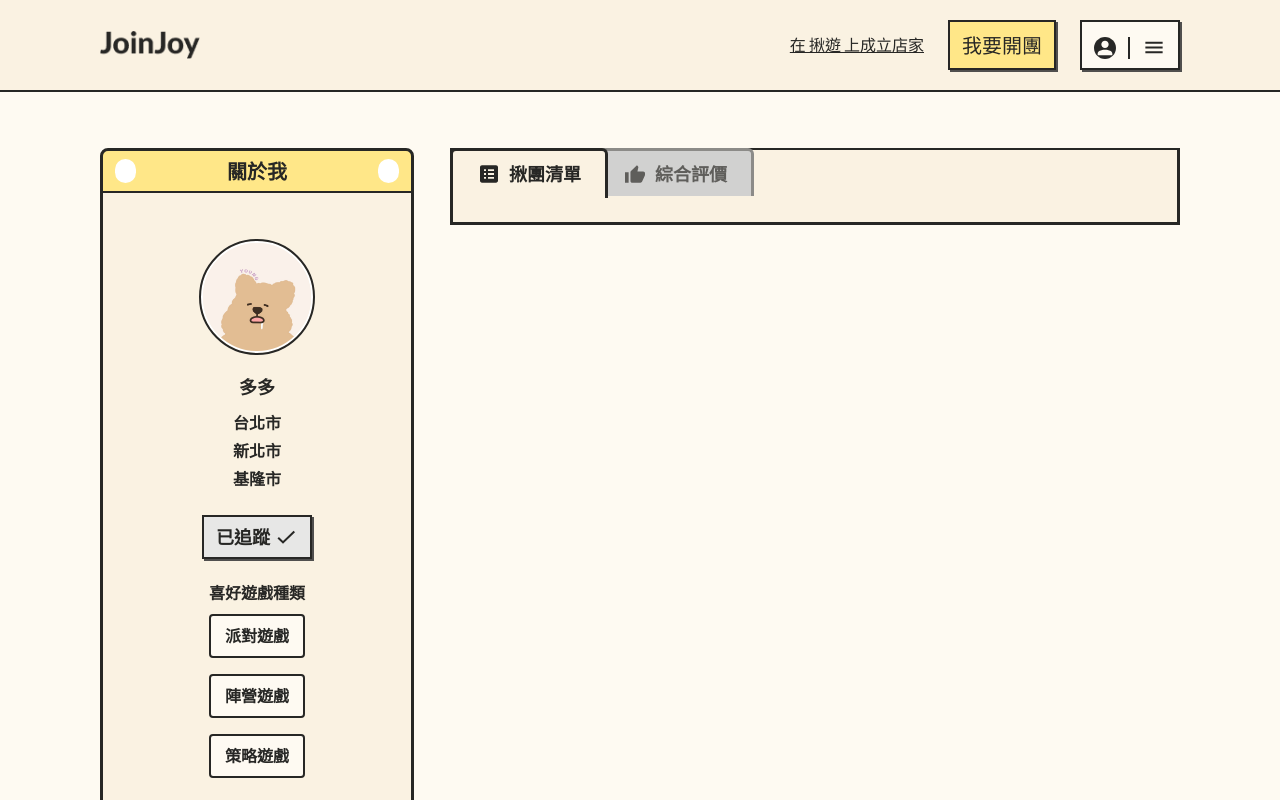
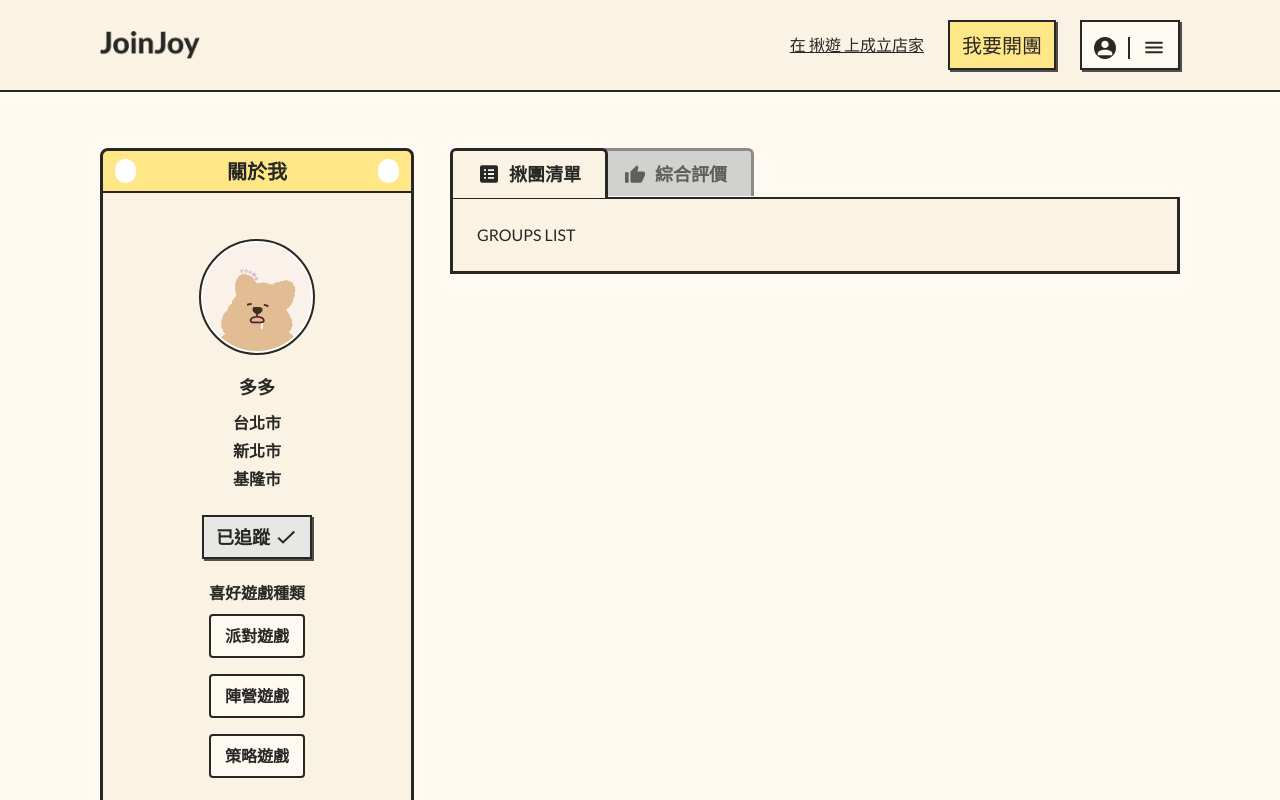
Before and after one commit to star82620/join-joy, a Next.js app: page /user in a window 1280 px wide. Shown: the top 800 px of the page. Built offline with nearby package versions, Linux system fonts and the light colour scheme.

Commit message:
update/ adjust tabName Type to string

```diff
--- a/common/components/WrapperFile/data.tsx
+++ b/common/components/WrapperFile/data.tsx
@@ -1,8 +1,7 @@
 import { ReactNode } from "react";
-import { UserTabNameType } from "@/modules/UserProfile/data";
 
 //有增加的就 ＆ 擴展進來
-type TabNameType = UserTabNameType;
+export type TabNameType = string;
 
 export type ImgType = {
   src: string;
@@ -15,6 +14,8 @@ export type TabType = {
   img: ImgType;
   target: ReactNode;
 };
+
+export type TabSetType = Array<TabType>;
 
 type SetActiveTabType = (activeTab: TabNameType) => void;
 
--- a/common/components/WrapperFile/index.tsx
+++ b/common/components/WrapperFile/index.tsx
@@ -7,11 +7,11 @@ export default function WrapperFile({
   activeTab,
   setActiveTab,
 }: TabsSectionProps) {
-  const component = tabSet.map((tab) => {
+  const activeComponent = tabSet.map((tab) => {
     if (tab.tabName !== activeTab) return null;
     return tab.target;
   });
-  console.log(component);
+  console.log(activeComponent);
   return (
     <section className="flex flex-col grow relative lg:w-full">
       <TabsSection
@@ -19,8 +19,8 @@ export default function WrapperFile({
         activeTab={activeTab}
         setActiveTab={setActiveTab}
       />
-      <section className="p-6 bg-yellow-dark border-[3px] border-t-2 w-full mt-[48.5pxs] md:mt-[41.5px]">
-        {component}
+      <section className="p-6 bg-yellow-dark border-[3px] border-t-2 w-full mt-[48.5px] md:mt-[41.5px]">
+        {activeComponent}
       </section>
     </section>
   );
--- a/modules/UserProfile/index.tsx
+++ b/modules/UserProfile/index.tsx
@@ -5,11 +5,11 @@ import ModalWrapper from "@/common/components/ModalWrapper";
 import WrapperFile from "@/common/components/WrapperFile";
 import checkIsFollowed from "@/common/helpers/checkIsFollowed";
 import TagBlock from "./TagBlock";
-import { userData, tabSet, UserTabNameType } from "./data";
+import { userData, tabSet, ActiveTabType } from "./data";
 
 export default function UserProfile() {
   const isFollowed = checkIsFollowed();
-  const [activeTab, setActiveTab] = useState<UserTabNameType>("groups-list");
+  const [activeTab, setActiveTab] = useState<ActiveTabType>("groups-list");
   const { userName, userImg, description, cities, gameTypes } = userData;
 
   return (
```
Also changed, not shown: modules/UserProfile/data.tsx (+3 -17 lines).
